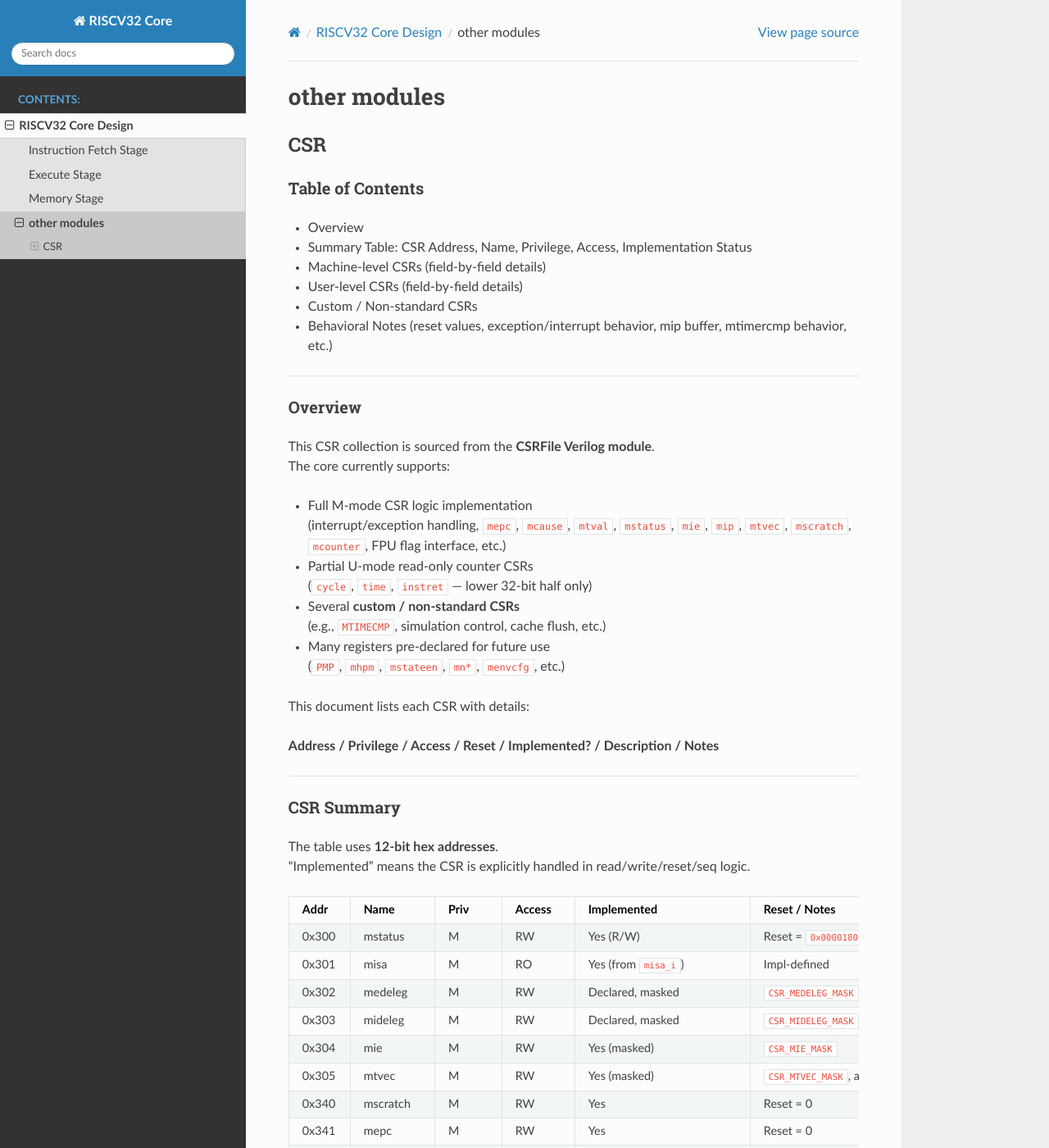
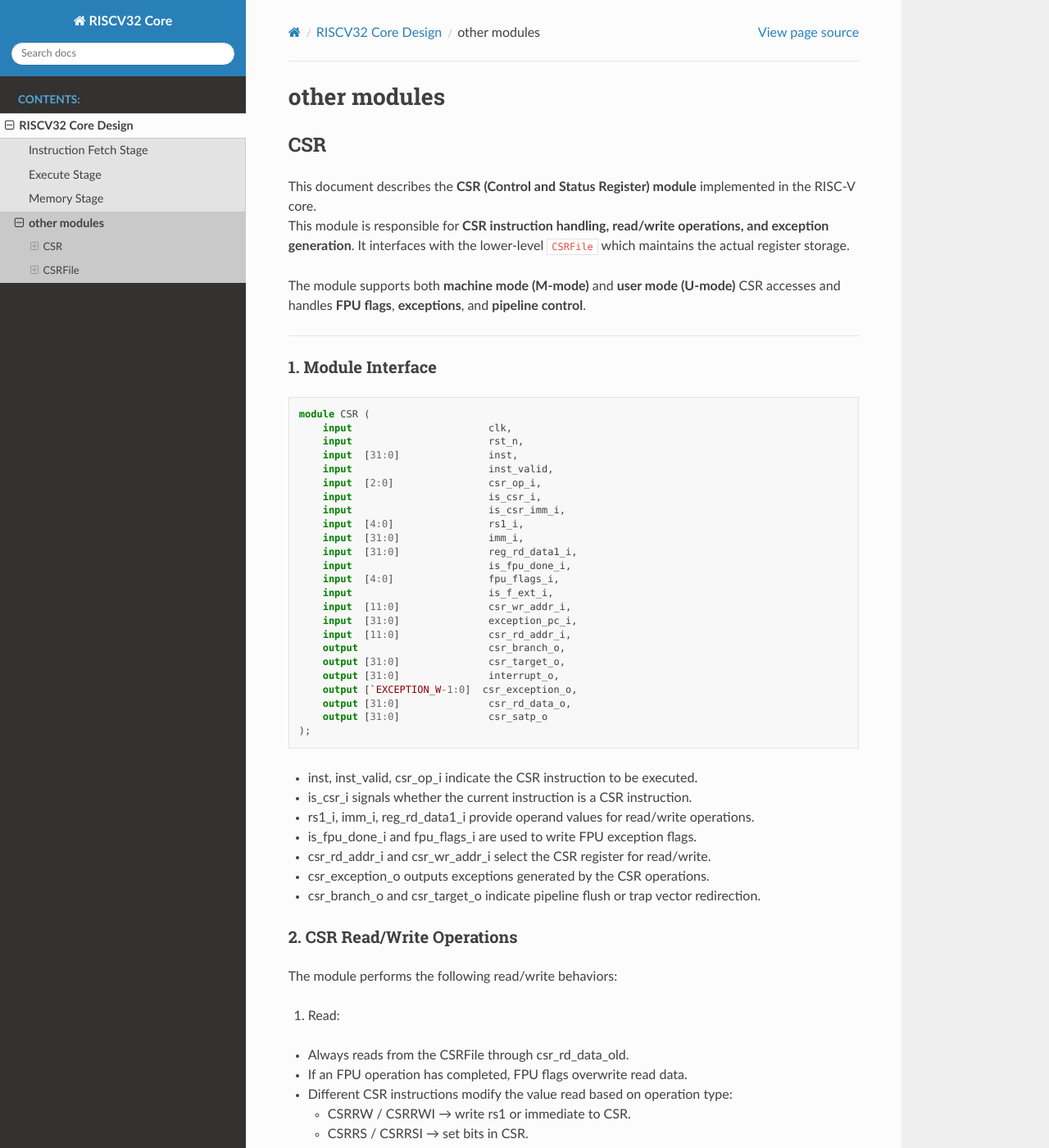
Before and after one commit to ttcn-0906/riscv32-core-doc, a Sphinx documentation site: the page built from docs/source/other_modules.md, in a window 1280 px wide and 1400 px high. Shown: the whole window at 82% size. Built offline with Sphinx 7.4.7 and the Read the Docs theme 3.1.0, drawn with Linux system fonts in a browser that asks for light colours; some of the changed text lies outside the part shown.

Commit message:
add spec for CSR

````diff
--- a/docs/source/other_modules.md
+++ b/docs/source/other_modules.md
@@ -2,18 +2,140 @@
 
 ## CSR
 
-### Table of Contents
+This document describes the **CSR (Control and Status Register) module** implemented in the RISC-V core.
+This module is responsible for **CSR instruction handling, read/write operations, and exception generation**. It interfaces with the lower-level `CSRFile` which maintains the actual register storage.
 
-- Overview
-- Summary Table: CSR Address, Name, Privilege, Access, Implementation Status
-- Machine-level CSRs (field-by-field details)
-- User-level CSRs (field-by-field details)
-- Custom / Non-standard CSRs
-- Behavioral Notes (reset values, exception/interrupt behavior, mip buffer, mtimercmp behavior, etc.)
+The module supports both **machine mode (M-mode)** and **user mode (U-mode)** CSR accesses and handles **FPU flags**, **exceptions**, and **pipeline control**.
 
 ---
 
-### Overview
+### 1. Module Interface
+
+```verilog
+module CSR (
+    input                       clk,
+    input                       rst_n,
+    input  [31:0]               inst,
+    input                       inst_valid,
+    input  [2:0]                csr_op_i,
+    input                       is_csr_i,
+    input                       is_csr_imm_i,
+    input  [4:0]                rs1_i,
+    input  [31:0]               imm_i,
+    input  [31:0]               reg_rd_data1_i,
+    input                       is_fpu_done_i,
+    input  [4:0]                fpu_flags_i,
+    input                       is_f_ext_i,
+    input  [11:0]               csr_wr_addr_i,
+    input  [31:0]               exception_pc_i,
+    input  [11:0]               csr_rd_addr_i,
+    output                      csr_branch_o,
+    output [31:0]               csr_target_o,
+    output [31:0]               interrupt_o,
+    output [`EXCEPTION_W-1:0]  csr_exception_o,
+    output [31:0]               csr_rd_data_o,
+    output [31:0]               csr_satp_o
+);
+```
+
+- inst, inst_valid, csr_op_i indicate the CSR instruction to be executed.
+
+- is_csr_i signals whether the current instruction is a CSR instruction.
+
+- rs1_i, imm_i, reg_rd_data1_i provide operand values for read/write operations.
+
+- is_fpu_done_i and fpu_flags_i are used to write FPU exception flags.
+
+- csr_rd_addr_i and csr_wr_addr_i select the CSR register for read/write.
+
+- csr_exception_o outputs exceptions generated by the CSR operations.
+
+- csr_branch_o and csr_target_o indicate pipeline flush or trap vector redirection.
+
+
+### 2. CSR Read/Write Operations
+The module performs the following read/write behaviors:
+
+1. Read:
+
+- Always reads from the CSRFile through csr_rd_data_old.
+
+- If an FPU operation has completed, FPU flags overwrite read data.
+
+- Different CSR instructions modify the value read based on operation type:
+
+  - CSRRW / CSRRWI → write rs1 or immediate to CSR.
+
+  - CSRRS / CSRRSI → set bits in CSR.
+
+  - CSRRC / CSRRCI → clear bits in CSR.
+
+2. Write:
+
+- Only valid if `csr_fault_w` is false and rs1_i != 0.
+
+- Writes propagate to CSRFile.
+
+- FPU flags can write directly to fflags CSR.
+
+3. Fault Detection:
+
+- Writes to read-only CSRs or unprivileged access generate CSR fault (csr_fault_w).
+
+- Illegal instructions, unimplemented FPU accesses, or privilege violations generate appropriate exceptions.
+
+### 3. Exception Generation
+CSR exceptions handled include:
+
+| Exception Type         | Trigger Condition                                                                 |
+|------------------------|----------------------------------------------------------------------------------|
+| ECALL                  | inst matches ecall instruction                                                  |
+| ERET                   | inst matches eret instruction                                                   |
+| BREAKPOINT             | inst matches ebreak instruction                                                |
+| FPU                    | FPU operation completed and FPU enabled                                         |
+| ILLEGAL_INSTRUCTION    | Invalid CSR access or instruction                                               |
+| FENCE                  | Instruction matches fence pattern                                               |
+| No Exception           | Otherwise, csr_exception_r = 0                                                 |
+
+**Note:**
+
+These exceptions allow the core to handle traps, pipeline flushes, and privilege transitions efficiently.
+
+For M-mode, interrupts and exceptions are automatically routed to the CSRFile for updating `mstatus`, `mepc`, and `mcause`.
+
+### 4. FPU Integration
+- The module supports FPU flag writes via `is_fpu_done_i` and `fpu_flags_i`.
+- FPU CSRs (`fflags`, `frm`, `fcsr`) are only writable if FPU is enabled (`csr_mstatus[FS] != OFF`).
+- Attempting FPU writes while FPU is off triggers illegal instruction exception.
+
+### 5. Privilege Level Handling
+- CSR instructions are privilege-checked against `csr_priv`.
+- Illegal access attempts generate illegal instruction exceptions.
+- The module tracks current privilege (`csr_priv`) and writes back to CSRFile for trap handling.
+
+### 6. Branching and Pipeline Control
+- `csr_branch_o` signals when a trap or exception causes a pipeline flush.
+- `csr_target_o` provides the target PC for branch/interrupt handling.
+
+**Examples:**
+- Interrupt → branch to `mtvec`.
+- MRET / SRET → return to saved PC (`mepc` or `sepc`).
+- Fence / MMU update → flush pipeline and continue at next instruction.
+
+### 7. Practical Usage Summary
+- **Read a CSR:** set `csr_rd_addr_i`, assert `inst_valid`, read `csr_rd_data_o`.
+- **Write a CSR:** provide data via `reg_rd_data1_i` or `imm_i`, set `csr_op_i`, assert `inst_valid`, check `csr_wr_valid_r`.
+- **Trap/Exception Handling:** monitor `csr_exception_o` for exceptions and `csr_branch_o` / `csr_target_o` for pipeline redirection.
+- **FPU Integration:** write FPU flags only after FPU operations complete and FPU enabled.
+- **Privilege Checking:** always ensure current privilege allows CSR access; illegal accesses trigger exceptions.
+
+### 8. Notes
+- This module interfaces with CSRFile for actual CSR storage and read/write operations.
+- Handles M-mode and U-mode CSRs, with placeholders for S-mode (Supervisor) CSRs for future implementation.
+- Implements exception/interrupt prioritization, FPU exception handling, and pipeline flush signaling.
+- Designed for formal verification and synthesizable RTL, compatible with Verilator for simulation.
+
+## CSRFile
 
 This CSR collection is sourced from the **CSRFile Verilog module**.
 The core currently supports:
@@ -229,14 +351,3 @@ The table uses **12-bit hex addresses**.
 
 - **FPU flags:**
   Written by FPU completion path or CSR writes.
-
----
-
-### Appendix — Notes & TODOs
-
-- **S-mode**: Declared placeholders (`sret`, interrupts, satp) but not implemented.
-- **SATP PPN width**: Should be 21 bits for Sv32 (`21:0`), not 19.
-- **mtime vs mcycle**: Currently aliased — proper `mtime` TODO.
-- **HPM / PMP / MN CSRs**: Declared, not active.
-- **Custom CSRs**: Must be documented as vendor extensions.
-- **Mask constants** (`CSR_MSTATUS_MASK`, etc.) should be included in spec.
````
